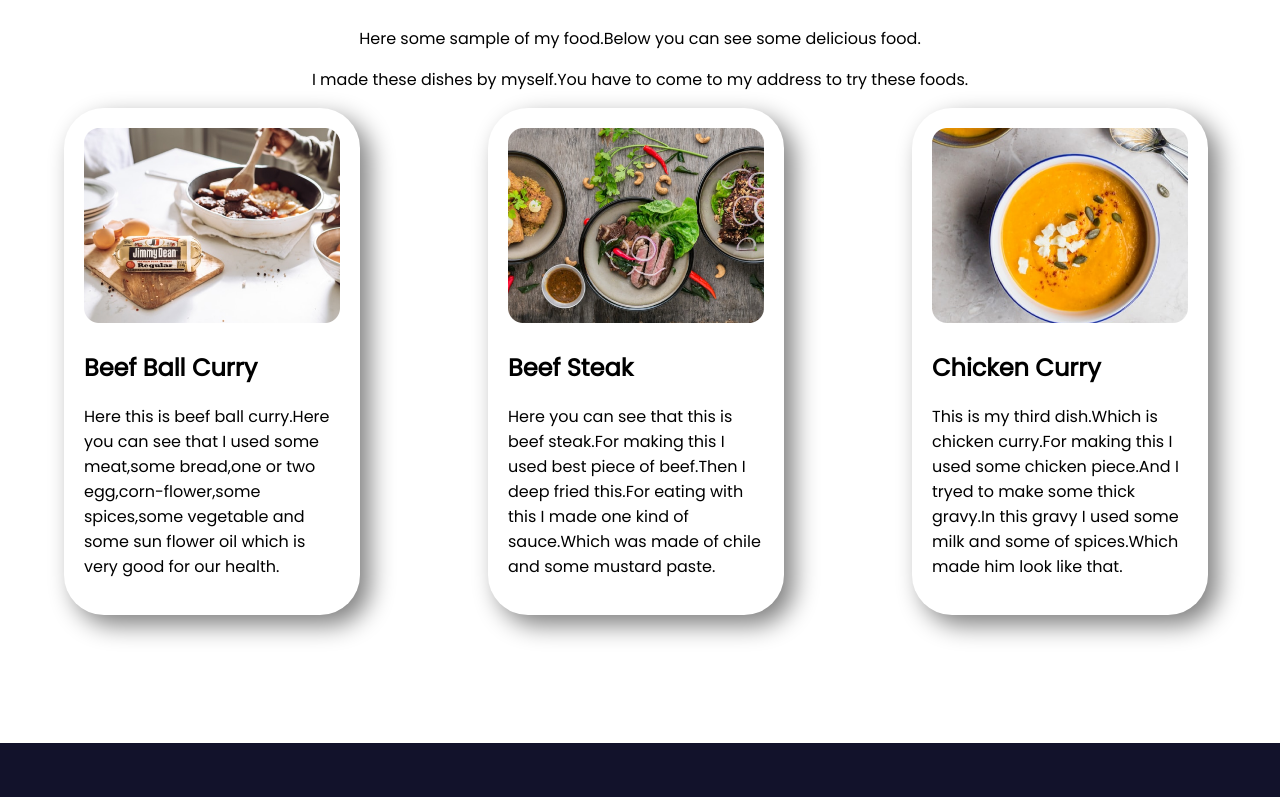
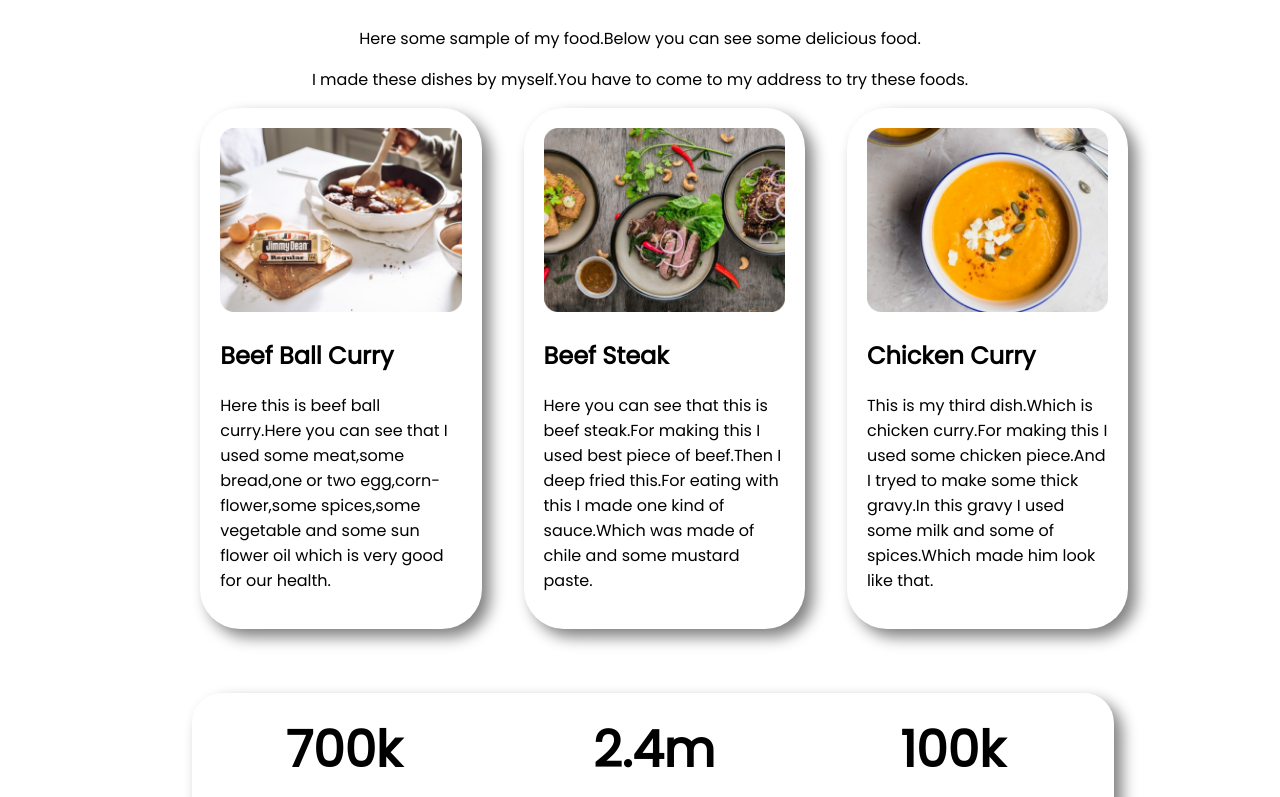
Before and after one commit to Sagar-Mazumder/Food-Network, a plain HTML site: page index.html in a window 1280 px wide. Shown: the part 1066-1863 px from the top of the page. Drawn offline with Linux system fonts and the light colour scheme.

Commit message:
Favicon-import

```diff
--- a/index.html
+++ b/index.html
@@ -9,6 +9,7 @@
     <link rel="preconnect" href="https://fonts.googleapis.com">
     <link rel="preconnect" href="https://fonts.gstatic.com" crossorigin>
     <link href="https://fonts.googleapis.com/css2?family=Poppins&display=swap" rel="stylesheet">
+    <link rel="shortcut icon" href="images/fork.png" type="image/x-icon">
 
     <title>Food Network</title>
 </head>
@@ -77,6 +78,25 @@
             </div>
         </div>
     </section>
+    <section id="Social-Media">
+        <div class="Social-class">
+            <h1>700k</h1>
+            <p>Youtube Subscribers</p>
+        </div>
+        <div class="Social-class">
+            <h1>2.4m</h1>
+            <p>Instagram Followers</p>
+
+        </div>
+        <div class="Social-class">
+            <h1>100k</h1>
+            <p>Dribble Shot Likes</p>
+
+
+        </div>
+
+
+    </section>
     <footer>
         <h2><span>FOOD </span> NETWORK</h2>
         <p>Eat healthy to live healthy.Live healthy to live happy.</p>
--- a/style.css
+++ b/style.css
@@ -77,14 +77,16 @@ h1 {
 
 .dish-tag {
     display: flex;
+    margin-left: 14%;
+    margin-right: 4%;
 }
 
 .dishes-width {
-    width: 20%;
-    margin-left: 5%;
-    margin-right: 5%;
+    width: 23%;
+    margin-left: 2%;
+    margin-right: 2%;
     padding: 20px;
-    box-shadow: 10px 10px 25px gray;
+    box-shadow: 8px 8px 15px gray;
     border-radius: 40px;
 }
 
@@ -122,3 +124,25 @@ footer h2 {
 footer p {
     color: white;
 }
+
+#Social-Media {
+    display: flex;
+    margin-left: 15%;
+    margin-right: 13%;
+    margin-top: 5%;
+    box-shadow: 8px 8px 15px gray;
+    border-radius: 30px;
+}
+
+.Social-class {
+    width: 30%;
+    margin-left: 8%;
+    margin-right: 1%;
+    padding: 20px;
+
+}
+
+section div h1 {
+    color: black;
+    font-weight: 800;
+}
```
Also changed, not shown: images/fork.png (added).
